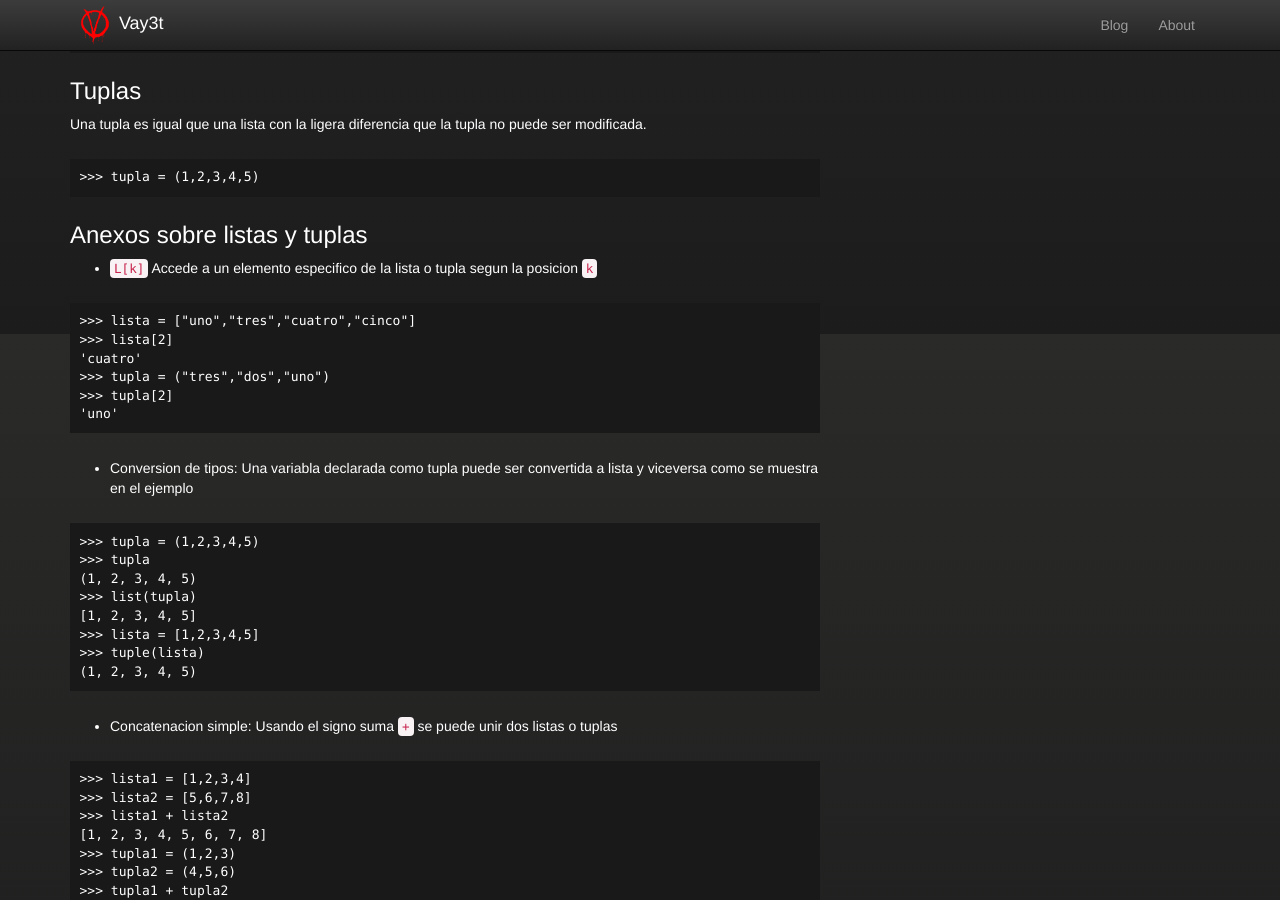
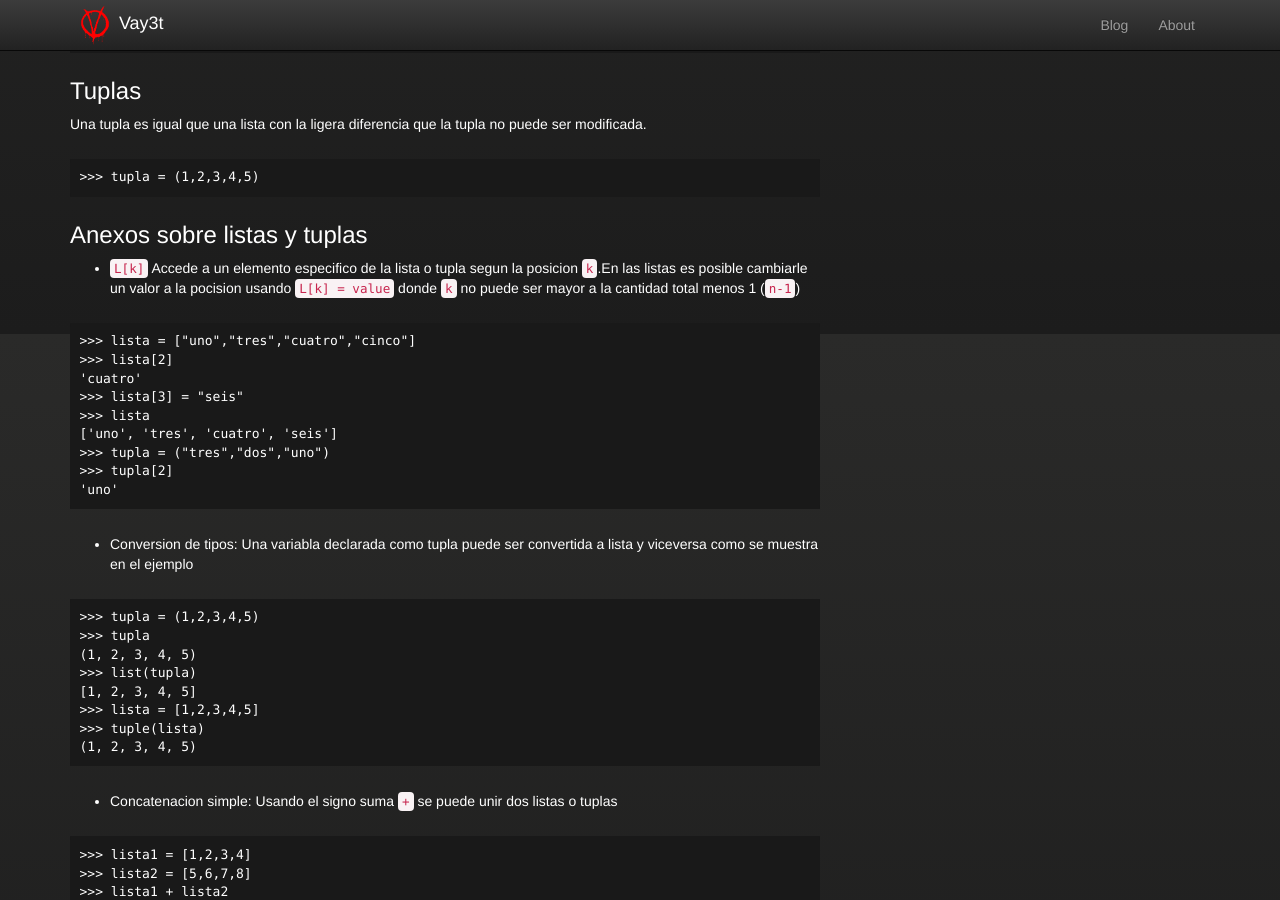
Before and after one commit to pvallejos/pvallejos.github.io, a Jekyll site: the page built from _posts/2017-10-22-Python-Pain-Part-2.md, in a window 1280 px wide and 900 px high, scrolled down 566 px. Built offline with Jekyll 4.4.1, drawn with Linux system fonts in a browser that asks for light colours; nearby versions of some CDN libraries; comment, search, counter and statistics services are not loaded.

Commit message:
Update 2017-10-22-Python-Pain-Part-2.md

````diff
--- a/_posts/2017-10-22-Python-Pain-Part-2.md
+++ b/_posts/2017-10-22-Python-Pain-Part-2.md
@@ -32,12 +32,15 @@ Una tupla es igual que una lista con la ligera diferencia que la tupla no puede
 
 ### Anexos sobre listas y tuplas
 
-* `L[k]` Accede a un elemento especifico de la lista o tupla segun la posicion `k`
+* `L[k]` Accede a un elemento especifico de la lista o tupla segun la posicion `k`.En las listas es posible cambiarle un valor a la pocision usando `L[k] = value` donde `k` no puede ser mayor a la cantidad total menos 1 (`n-1`)
 
 ```
 >>> lista = ["uno","tres","cuatro","cinco"]
 >>> lista[2]
 'cuatro'
+>>> lista[3] = "seis"
+>>> lista
+['uno', 'tres', 'cuatro', 'seis']
 >>> tupla = ("tres","dos","uno")
 >>> tupla[2]
 'uno'
````
